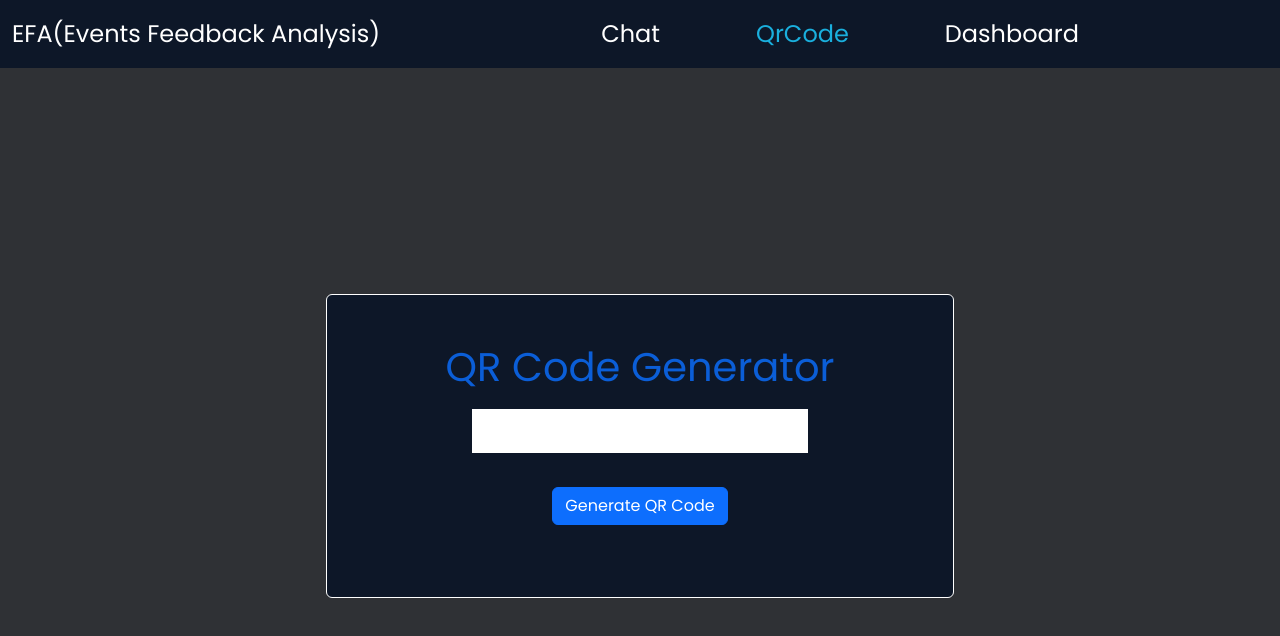
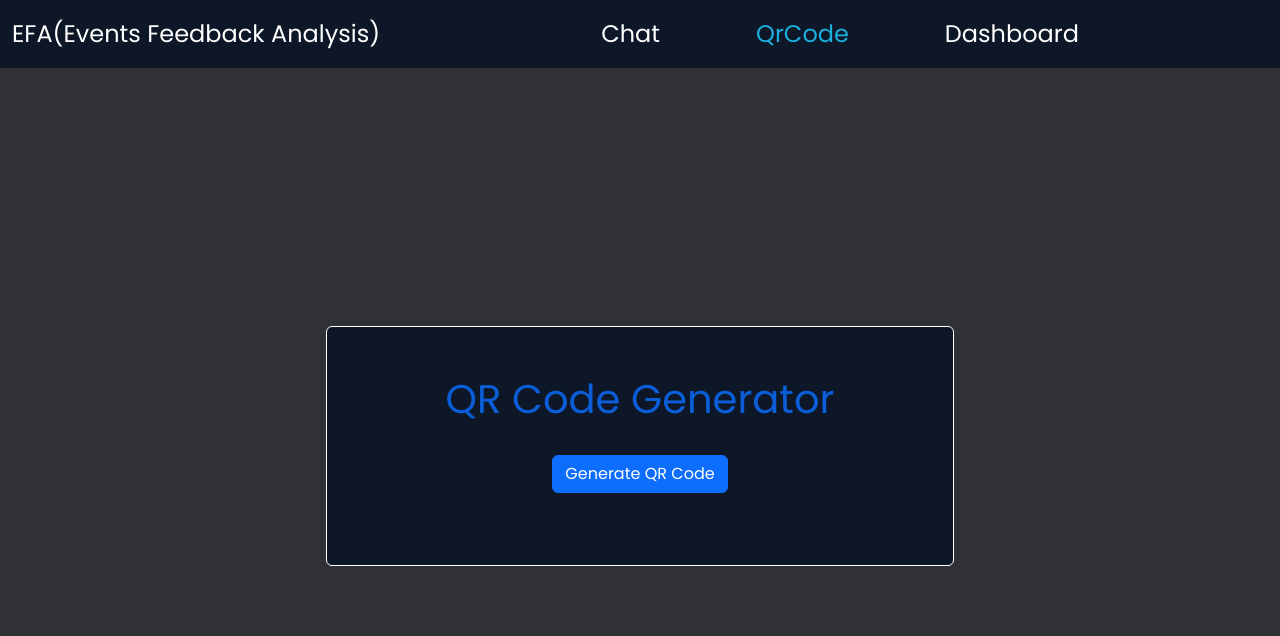
Before and after one commit to arhamansari11/Gemini-ultra-hackathon, a Next.js app: page /qrcode in a window 1280 px wide. Shown: the top 636 px of the page. Built offline with nearby package versions, Linux system fonts and the light colour scheme.

Commit message:
everything done

```diff
--- a/app/page.js
+++ b/app/page.js
@@ -125,7 +125,7 @@ export default function Home() {
       );
 
       let promptResponse = JSON.parse(res);
-
+      console.log(promptResponse);
       setPromptsArr((prevState) => {
         return [...prevState, { text: promptResponse.response, role: "ai" }];
       });
@@ -186,6 +186,7 @@ export default function Home() {
     }
   }, [reRender]);
 
+  console.log(promptsArr);
   return (
     <div
       id="productOptimization"
@@ -320,9 +321,12 @@ export default function Home() {
                                 style={profileUserStyle}
                                 alt=""
                               />
-                              <div className="col-9 me-auto shadow-none p-3 mb-5 bg-body-tertiary rounded">
-                                {prom.text}
-                              </div>
+                              <div
+                                className="col-9 me-auto shadow-none p-3 mb-5 bg-body-tertiary rounded"
+                                dangerouslySetInnerHTML={{
+                                  __html: prom.text.replace(/\n/g, "<br>"),
+                                }}
+                              ></div>
                               <div className="col-3"></div>
                             </div>
                           )}
--- a/app/qrcode/page.js
+++ b/app/qrcode/page.js
@@ -3,13 +3,15 @@ import React, { useState } from "react";
 import QRCode from "qrcode.react";
 
 function Page() {
-  const [text, setText] = useState("");
+  const [text, setText] = useState(
+    "https://gemini-ultra-hackathon-tau.vercel.app/"
+  );
   const [generated, setGenerated] = useState(false);
 
-  const handleChange = (e) => {
-    setText(e.target.value);
-    setGenerated(false); // Reset generated state when text changes
-  };
+  // const handleChange = (e) => {
+  //   setText(e.target.value);
+  //   setGenerated(false); // Reset generated state when text changes
+  // };
 
   const handleGenerateQR = () => {
     setGenerated(true);
@@ -29,13 +31,13 @@ function Page() {
             <h1 style={{ color: "#0B5ED7" }} className="fs-1">
               QR Code Generator
             </h1>
-            <input
+            {/* <input
               type="text"
               value={text}
               onChange={handleChange}
               placeholder="Enter text here"
               style={{ padding: "10px", margin: "10px", fontSize: "16px" }}
-            />
+            /> */}
             <br />
             <button onClick={handleGenerateQR} className="btn btn-primary ">
               Generate QR Code
```
